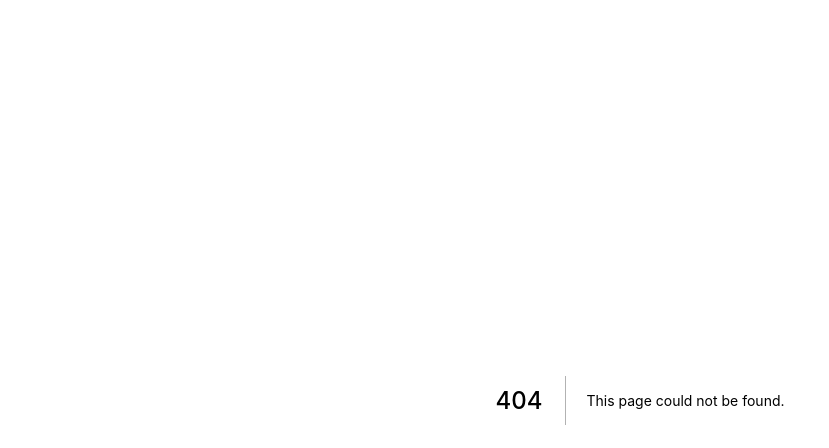
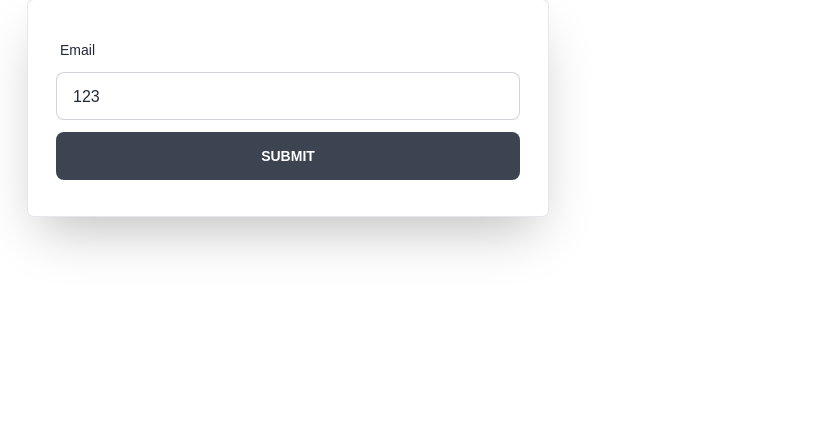
Before and after one commit to MishaBatsiashvili/user-module, a Next.js app: page /auth/test in a window 1280 px wide. Before the commit this address had no page. Shown: the top 448 px of the page, without its empty margins (0-829 px from the left). Built offline with nearby package versions, Linux system fonts and the light colour scheme.

Commit message:
applying stashed changes

```diff
--- a/components/common/buttons/Button.tsx
+++ b/components/common/buttons/Button.tsx
@@ -4,10 +4,12 @@ const Button: React.FC<
    {
       children: React.ReactNode;
       onClick?: React.MouseEventHandler;
+      disabled?: boolean | undefined;
    } & React.HTMLAttributes<HTMLDivElement>
-> = ({ children, className = '', onClick }) => {
+> = ({ children, className = '', onClick, disabled = false }) => {
    return (
       <button
+         disabled={disabled}
          onClick={onClick}
          className={`group btn relative mb-2 ${className}`}
       >
--- a/components/common/buttons/FullButton.tsx
+++ b/components/common/buttons/FullButton.tsx
@@ -5,10 +5,11 @@ const FullButton: React.FC<
    {
       children: React.ReactNode;
       onClick?: React.MouseEventHandler;
+      disabled?: boolean | undefined
    } & React.HTMLAttributes<HTMLDivElement>
-> = ({ children, className = '', onClick }) => {
+> = ({ children, className = '', onClick, disabled = false }) => {
    return (
-      <Button onClick={onClick} className={`w-full ${className}`}>
+      <Button onClick={onClick} disabled={disabled} className={`w-full ${className}`}>
          {children}
       </Button>
    );
--- /dev/null
+++ b/components/common/form/TextInput.js
@@ -0,0 +1,65 @@
+import React from 'react';
+import { ErrorMessage } from 'formik';
+
+/*
+input
++ label
++ error
++ type - (text, email, password)
+*/
+
+const TextInput = ({
+   onChange,
+   onBlur,
+   name,
+   value,
+   type = 'text',
+   // extra
+   placeholder = '',
+   label = '',
+}) => {
+   const renderError = () => {
+      return (
+         <ErrorMessage name={name}>
+            {(msg) => (
+               <div className='label pt-0'>
+                  <span className='label-text font-semibold text-error'>
+                     {msg}
+                  </span>
+               </div>
+            )}
+         </ErrorMessage>
+      );
+   };
+
+   const renderLabel = () => {
+      if (!label) {
+         return null;
+      }
+
+      return (
+         <label for={name} className='label'>
+            <span className='label-text'>{label}</span>
+         </label>
+      );
+   };
+
+   return (
+      <>
+         {renderLabel()}
+         {renderError()}
+         <input
+            id={name}
+            type={type}
+            name={name}
+            placeholder={placeholder}
+            onChange={onChange}
+            onBlur={onBlur}
+            value={value}
+            className={`input-bordered input my-1 w-full mb-3`}
+         />
+      </>
+   );
+};
+
+export default TextInput;
--- a/package.json
+++ b/package.json
@@ -25,11 +25,13 @@
       "babel-plugin-macros": "^3.1.0",
       "classnames": "^2.3.2",
       "daisyui": "^2.36.1",
+      "formik": "^2.2.9",
       "next": "12.3.1",
       "react": "18.2.0",
       "react-dom": "18.2.0",
       "react-redux": "^8.0.4",
-      "swiper": "^8.4.4"
+      "swiper": "^8.4.4",
+      "yup": "^0.32.11"
    },
    "devDependencies": {
       "@types/node": "18.11.5",
--- a/pages/auth/register.tsx
+++ b/pages/auth/register.tsx
@@ -1,7 +1,6 @@
 import Link from 'next/link';
 import React from 'react';
 import AuthFormWrapper from "../../components/features/auth/AuthFormWrapper";
-export interface IAppProps { }
 
 export function register() {
    const submitForm = (event: React.FormEvent<HTMLFormElement>) => {
--- /dev/null
+++ b/pages/auth/test.tsx
@@ -0,0 +1,50 @@
+import React from 'react';
+import { Formik, Form, Field, FormikErrors } from 'formik';
+import TextInput from '../../components/common/form/TextInput';
+import AuthFormWrapper from '../../components/features/auth/AuthFormWrapper';
+import FullButton from '../../components/common/buttons/FullButton';
+
+type FormInputsNames = {
+   email: string;
+   password: string;
+};
+
+function test() {
+   return (
+      <div className='app'>
+         <AuthFormWrapper>
+            <Formik
+               initialValues={{ email: '123', password: '' }}
+               validate={(values) => {
+                  const errors: FormikErrors<FormInputsNames> = {};
+                  if (!values.email) {
+                     errors.email = 'Required';
+                  } else if (
+                     !/^[A-Z0-9._%+-]+@[A-Z0-9.-]+\.[A-Z]{2,}$/i.test(
+                        values.email
+                     )
+                  ) {
+                     errors.email = 'Invalid email address';
+                  }
+                  return errors;
+               }}
+               onSubmit={(values, { setSubmitting }) => {
+                  setTimeout(() => {
+                     alert(JSON.stringify(values, null, 2));
+                     setSubmitting(false);
+                  }, 400);
+               }}
+            >
+               {({ isSubmitting }) => (
+                  <Form>
+                     <Field type='text' as={TextInput} label="Email" name='email' />
+                     <FullButton disabled={isSubmitting}>Submit</FullButton>
+                  </Form>
+               )}
+            </Formik>
+         </AuthFormWrapper>
+      </div>
+   );
+}
+
+export default test;
```
Also changed, not shown: 1 other file (tests, documents, lock files or other folders).
